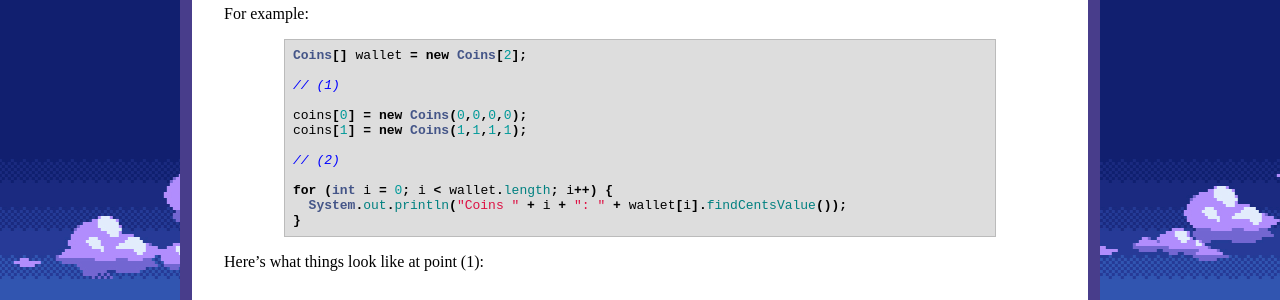
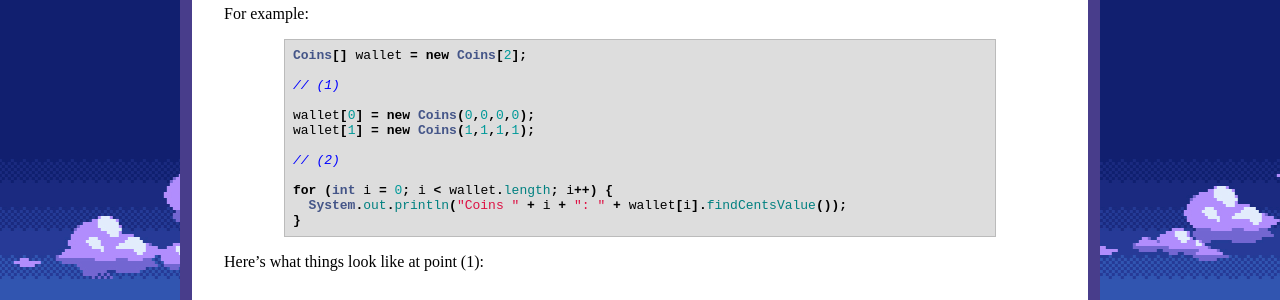
Before and after one commit to ycpcs/cs201-fall2026, a Jekyll site: the page built from lectures/lecture03.md, in a window 1280 px wide and 900 px high, scrolled down 1933 px. Shown: the part 152-452 px from the top of the window. Built offline with Jekyll 4.4.1, drawn with Linux system fonts in a browser that asks for light colours.

Commit message:
Update lecture03.md

```diff
--- a/lectures/lecture03.md
+++ b/lectures/lecture03.md
@@ -106,8 +106,8 @@ Coins[] wallet = new Coins[2];
 
 // (1)
 
-coins[0] = new Coins(0,0,0,0);
-coins[1] = new Coins(1,1,1,1);
+wallet[0] = new Coins(0,0,0,0);
+wallet[1] = new Coins(1,1,1,1);
 
 // (2)
 
```
